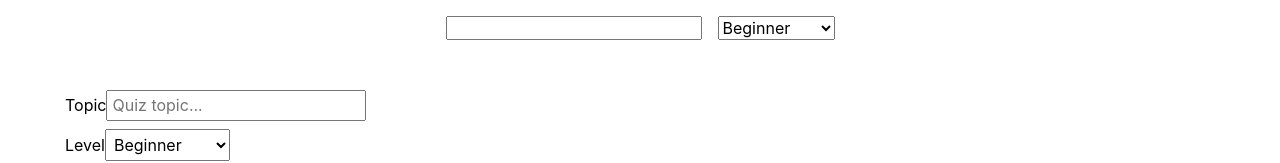
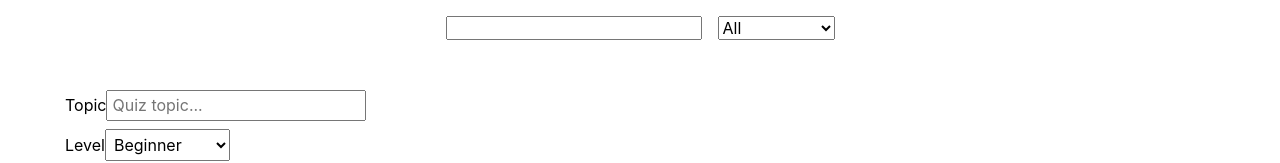
Before and after one commit to Svitlana-Ivanchuk/React_lessons, a React (Create React App) app: page / in a window 1280 px wide. Shown: the top 163 px of the page. Built offline with nearby package versions, Linux system fonts and the light colour scheme.

Commit message:
add levelFilter

```diff
--- a/src/components/App.jsx
+++ b/src/components/App.jsx
@@ -12,7 +12,7 @@ export class App extends Component {
     quizItems: initialQuizItems,
     filters: {
       topic: '',
-      level: '',
+      level: 'all',
     },
   };
 
@@ -23,8 +23,15 @@ export class App extends Component {
       };
     });
   };
+
+  changeLevelFilter = newLevel => {
+    this.setState(prevState => {
+      return {
+        filters: { ...prevState.filters, level: newLevel },
+      };
+    });
+  };
   handelDelete = quizId => {
-    //console.log(quizId);
     this.setState(prevState => {
       return {
         quizItems: prevState.quizItems.filter(quiz => quiz.id !== quizId),
@@ -33,23 +40,47 @@ export class App extends Component {
   };
 
   addQuiz = newQuiz => {
-    console.log(newQuiz);
     this.setState(prevState => {
       return {
         quizItems: [...prevState.quizItems, newQuiz],
       };
     });
   };
+
+  //можна винести з рендера:
+  //getVisibleQuizItems = () => {
+  //  const { quizItems, filters } = this.state;
+  //  const lowerCaseTopic = filters.topic.toLowerCase();
+
+  //  return quizItems.filter(quiz => {
+  //    const hasTopic = quiz.topic.toLowerCase().includes(lowerCaseTopic);
+  //    if (filters.level === 'all') {
+  //      return hasTopic;
+  //    }
+  //    return hasTopic && quiz.level === filters.level;
+  //  });
+  //};
+
   render() {
     const { filters, quizItems } = this.state;
-    const visibleQuizItems = quizItems.filter(quiz =>
-      quiz.topic.toLowerCase().includes(filters.topic.toLowerCase())
-    );
+    const visibleQuizItems = quizItems.filter(quiz => {
+      if (filters.level === 'all') {
+        return quiz.topic.toLowerCase().includes(filters.topic.toLowerCase());
+      }
+      return (
+        quiz.topic.toLowerCase().includes(filters.topic.toLowerCase()) &&
+        quiz.level === filters.level
+      );
+    });
+    //const visibleQuizItems = this.getVisibleQuizItems();
+
     return (
       <Layout>
         <SearchBar
           topicFilter={filters.topic}
+          levelFilter={filters.level}
           onChangeTopic={this.changeTopicFilter}
+          onChangeLevel={this.changeLevelFilter}
         />
         <QuizForm onAdd={this.addQuiz} />
         <QuizList items={visibleQuizItems} onDelete={this.handelDelete} />
--- a/src/components/LevelFilter.js
+++ b/src/components/LevelFilter.js
@@ -1,6 +1,7 @@
-export const LevelFilter = () => {
+export const LevelFilter = ({ value, onChange }) => {
   return (
-    <select>
+    <select value={value} onChange={evt => onChange(evt.target.value)}>
+      <option value="all">All</option>
       <option value="beginner">Beginner</option>
       <option value="intermediate">Intermediate</option>
       <option value="advanced">Advanced</option>
--- a/src/components/SearchBar/SearchBar.js
+++ b/src/components/SearchBar/SearchBar.js
@@ -2,11 +2,16 @@ import { LevelFilter } from '../LevelFilter';
 import { TopicFilter } from '../TopicFilter';
 import { Wrapper } from './SearchBar.styled';
 
-export const SearchBar = ({ topicFilter, onChangeTopic }) => {
+export const SearchBar = ({
+  topicFilter,
+  levelFilter,
+  onChangeTopic,
+  onChangeLevel,
+}) => {
   return (
     <Wrapper>
       <TopicFilter value={topicFilter} onChange={onChangeTopic} />
-      <LevelFilter />
+      <LevelFilter value={levelFilter} onChange={onChangeLevel} />
     </Wrapper>
   );
 };
```
